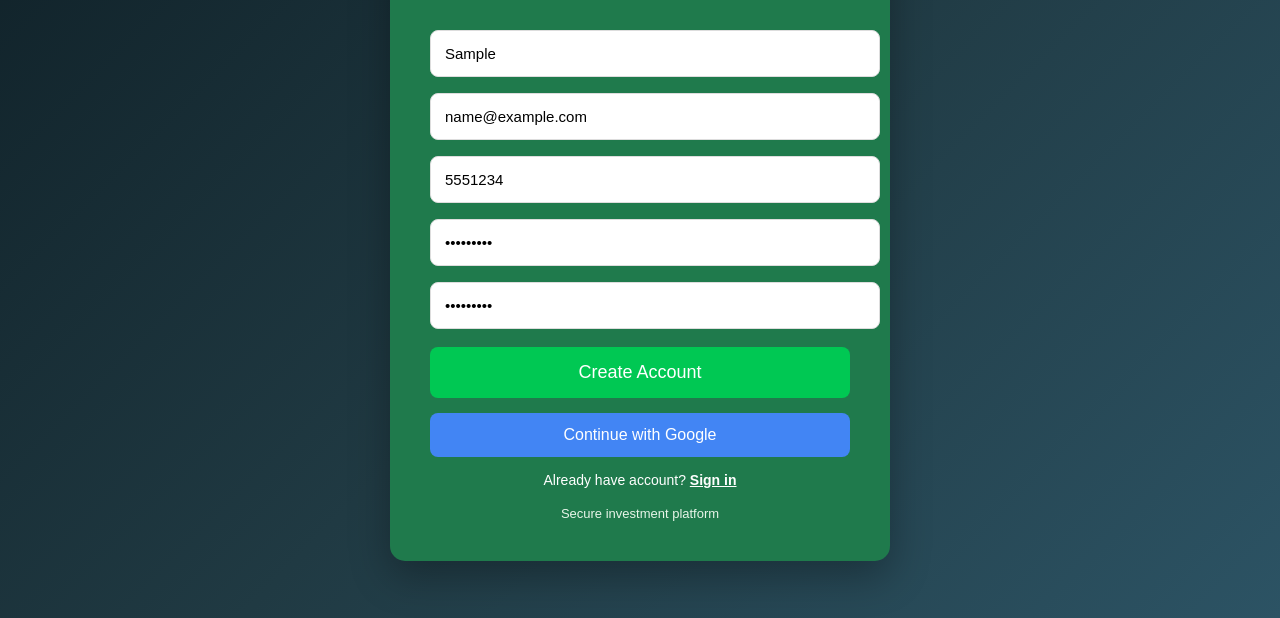
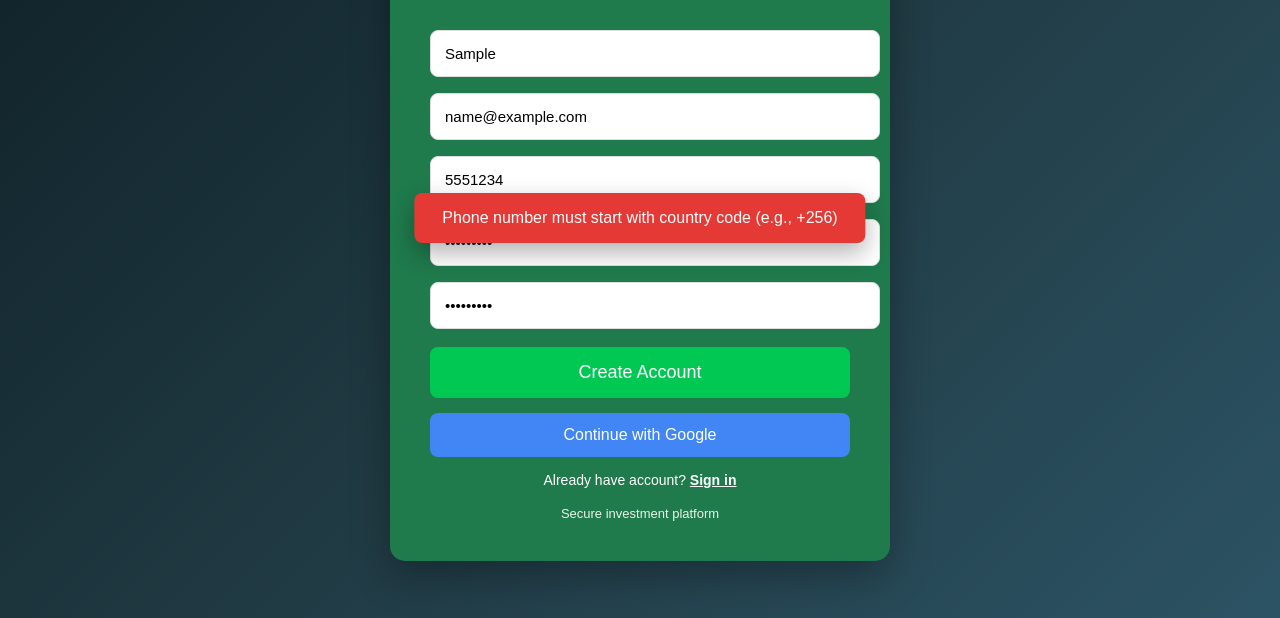
Before and after one commit to digitalwalletinvest/Digital-Wallet-, a plain HTML site: page signup.html in a window 1280 px wide. Both pictures are taken after typing "Sample", "name@example.com", "5551234", "Sample123", "Sample123" into the empty fields and a click on the button "Create Account". Shown: the part 182-800 px from the top of the page. Drawn offline with Linux system fonts and the light colour scheme; no server answers.

Commit message:
Update signup.html

```diff
--- a/signup.html
+++ b/signup.html
@@ -22,7 +22,7 @@ color:white;
 }
 
 .card{
-background:#1f7a4c;
+background:#1f7a4c;   /* corporate green */
 color:white;
 padding:40px;
 border-radius:15px;
@@ -77,9 +77,9 @@ cursor:pointer;
 
 .toast{
 position:fixed;
-bottom:30px;
+top:50%;
 left:50%;
-transform:translateX(-50%) translateY(100px);
+transform:translate(-50%,-50%) scale(0.9);
 background:#1f7a4c;
 color:white;
 padding:16px 28px;
@@ -88,10 +88,13 @@ box-shadow:0 10px 25px rgba(0,0,0,0.3);
 opacity:0;
 transition:0.5s;
 z-index:9999;
+font-size:16px;
+text-align:center;
+min-width:220px;
 }
 .toast.show{
 opacity:1;
-transform:translateX(-50%) translateY(0);
+transform:translate(-50%,-50%) scale(1);
 }
 </style>
 </head>
@@ -105,7 +108,7 @@ transform:translateX(-50%) translateY(0);
 
 <input type="text" id="username" placeholder="Username">
 <input type="email" id="email" placeholder="Email">
-<input type="tel" id="phone" placeholder="Phone number">
+<input type="tel" id="phone" placeholder="Phone number (e.g., +256...)">
 <input type="password" id="password" placeholder="Password (min 6 characters)">
 <input type="password" id="confirmPassword" placeholder="Confirm Password">
 
@@ -124,6 +127,7 @@ Already have account? <a href="signin.html">Sign in</a>
 
 <script>
 
+/* TOAST FUNCTION */
 function showToast(msg,color="#1f7a4c"){
 const t=document.getElementById("toast");
 t.innerText=msg;
@@ -147,9 +151,8 @@ firebase.initializeApp(firebaseConfig);
 const auth = firebase.auth();
 const db = firebase.database();
 
-/* SIGNUP */
+/* SIGNUP FUNCTION */
 function signup(){
-
   const username=document.getElementById("username").value.trim();
   const email=document.getElementById("email").value.trim();
   const phone=document.getElementById("phone").value.trim();
@@ -158,6 +161,11 @@ const confirm=document.getElementById("confirmPassword").value;
 
   if(!username || !email || !phone || !password || !confirm){
     showToast("Please fill all fields","#e53935");
+    return;
+  }
+
+  if(!/^\+\d{6,15}$/.test(phone)){
+    showToast("Phone number must start with country code (e.g., +256)","#e53935");
     return;
   }
 
@@ -173,9 +181,7 @@ return;
 
   auth.createUserWithEmailAndPassword(email,password)
   .then((userCredential)=>{
-
     const uid=userCredential.user.uid;
-
     db.ref("users/"+uid).set({
       username,
       email,
@@ -183,26 +189,18 @@ phone,
       balance:0,
       created:new Date().toISOString()
     });
-
     showToast("Account created successfully!");
-
     setTimeout(()=>window.location.href="dashboard.html",1500);
-
   })
   .catch(error=>showToast(error.message,"#e53935"));
-
 }
 
 /* GOOGLE SIGNUP */
 function googleSignup(){
-
   const provider=new firebase.auth.GoogleAuthProvider();
-
   auth.signInWithPopup(provider)
   .then((result)=>{
-
     const user=result.user;
-
     db.ref("users/"+user.uid).update({
       username:user.displayName || "Google User",
       email:user.email,
@@ -210,14 +208,10 @@ phone:user.phoneNumber || "",
       balance:0,
       created:new Date().toISOString()
     });
-
     showToast("Google sign up successful");
-
     setTimeout(()=>window.location.href="dashboard.html",1500);
-
   })
   .catch(error=>showToast(error.message,"#e53935"));
-
 }
 
 </script>
```
Lines whose indentation alone changed are shown as unchanged.
